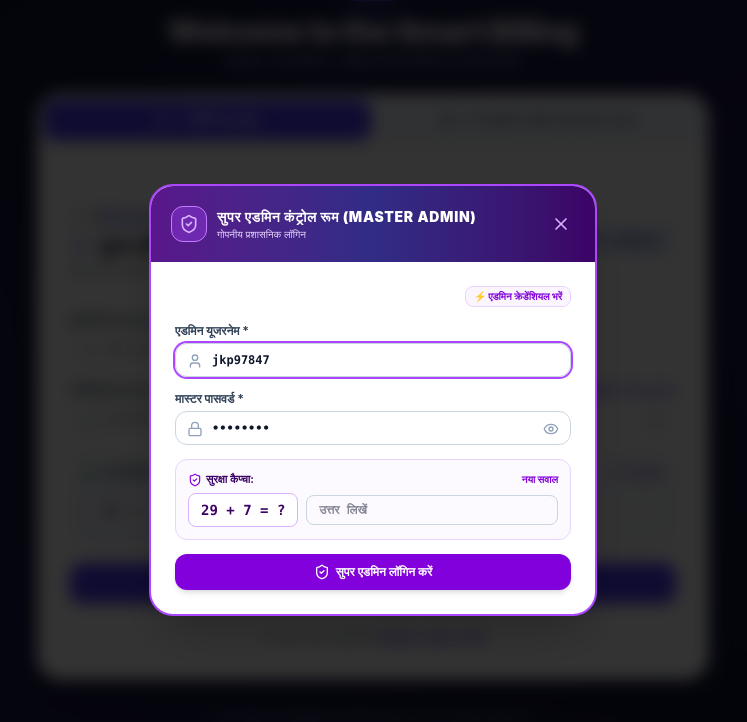
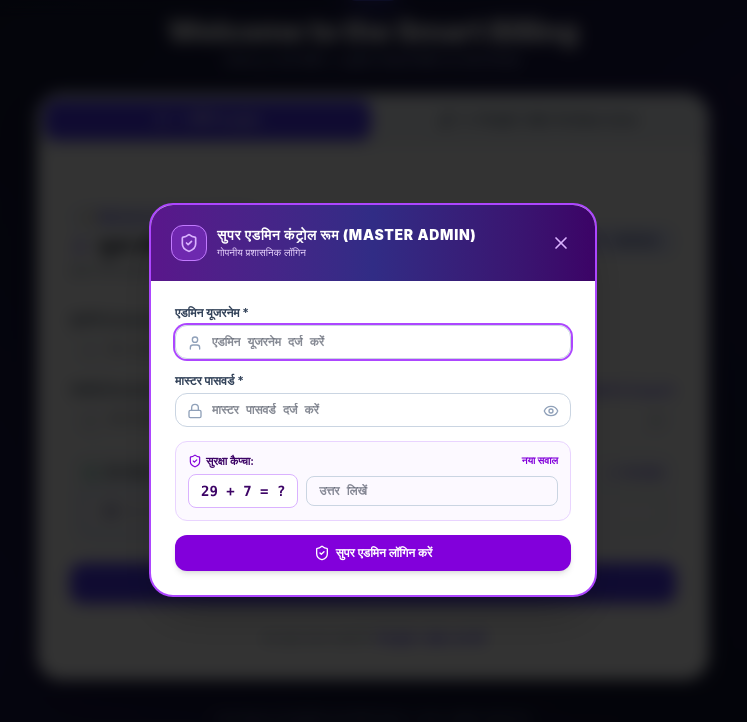
Before and after one commit to Jkp97847/P_BILL, a React (Vite) app: page / in a window 1280 px wide. Both pictures are taken after a click on the button "🛡️ केवल सुपर एडमिन लॉगिन (Master Admin Portal)". Shown: the part 95-817 px from the top of the page, without its empty margins (267-1014 px from the left). Built offline with nearby package versions, Linux system fonts and the light colour scheme.

Commit message:
Security: update superadmin password to Jkp@97847 and stop showing default admin credentials in UI

```diff
--- a/src/components/admin/SuperAdminPortal.jsx
+++ b/src/components/admin/SuperAdminPortal.jsx
@@ -763,8 +763,8 @@ export default function SuperAdminPortal() {
             {/* Platform Master Credentials Info */}
             <div className="bg-purple-50 border border-purple-200 p-4 rounded-xl text-xs space-y-2 text-purple-950">
               <span className="font-bold block text-purple-900">👑 सुपर एडमिन क्रेडेंशियल्स:</span>
-              <div className="font-mono">यूजरनेम: <strong className="text-slate-900">superadmin</strong></div>
-              <div className="font-mono">डिफ़ॉल्ट पासवर्ड: <strong className="text-slate-900">Admin@123456</strong></div>
+              <div className="font-mono">यूजरनेम: <strong className="text-slate-900">jkp97847</strong></div>
+              <div className="font-mono">मास्टर पासवर्ड: <strong className="text-slate-900 tracking-widest font-bold">••••••••</strong> <span className="text-slate-500 text-[10px] font-sans font-medium">(सुरक्षित एवं गोपनीय)</span></div>
               <p className="text-[10px] text-slate-500 pt-1 border-t border-purple-200 mt-1">
                 सुरक्षा हेतु यह पासवर्ड कभी किसी सामान्य सेलर से साझा न करें।
               </p>
--- a/src/components/auth/AuthPage.jsx
+++ b/src/components/auth/AuthPage.jsx
@@ -650,12 +650,6 @@ export default function AuthPage() {
     setErrorMsg('');
   };
 
-  const handleFillSuperAdminQuick = () => {
-    setAdminUsername('jkp97847');
-    setAdminPassword('jkp97847');
-    setAdminCaptchaInput(String(adminCaptcha.answer));
-    setAdminError('');
-  };
 
   return (
     <div className="min-h-screen bg-gradient-to-br from-slate-900 via-indigo-950 to-slate-900 text-slate-100 flex flex-col justify-center py-8 px-4 sm:px-6 lg:px-8 font-sans">
@@ -1479,8 +1473,8 @@ export default function AuthPage() {
           type="button"
           onClick={() => {
             setAdminModalOpen(true);
-            setAdminUsername('jkp97847');
-            setAdminPassword('jkp97847');
+            setAdminUsername('');
+            setAdminPassword('');
             setAdminError('');
             generateAdminCaptcha();
           }}
@@ -1527,17 +1521,6 @@ export default function AuthPage() {
                   <span>{adminError}</span>
                 </div>
               )}
-
-              {/* Quick test credentials button */}
-              <div className="flex justify-end">
-                <button
-                  type="button"
-                  onClick={handleFillSuperAdminQuick}
-                  className="text-[10px] font-bold text-purple-700 bg-purple-50 hover:bg-purple-100 border border-purple-200 px-2 py-0.5 rounded-lg cursor-pointer"
-                >
-                  ⚡ एडमिन क्रेडेंशियल भरें
-                </button>
-              </div>
 
               <form onSubmit={handleAdminLoginSubmit} className="space-y-3.5 text-xs">
                 <div>
@@ -1551,7 +1534,7 @@ export default function AuthPage() {
                       autoComplete="username"
                       value={adminUsername}
                       onChange={(e) => setAdminUsername(e.target.value)}
-                      placeholder="superadmin"
+                      placeholder="एडमिन यूजरनेम दर्ज करें"
                       className="w-full pl-9 pr-3 py-2 border border-slate-300 rounded-xl font-mono font-bold text-slate-900 outline-none focus:ring-2 focus:ring-purple-500"
                       autoFocus
                       required
@@ -1571,7 +1554,7 @@ export default function AuthPage() {
                       autoComplete="current-password"
                       value={adminPassword}
                       onChange={(e) => setAdminPassword(e.target.value)}
-                      placeholder="••••••••••••"
+                      placeholder="मास्टर पासवर्ड दर्ज करें"
                       className="w-full pl-9 pr-10 py-2 border border-slate-300 rounded-xl font-mono font-bold text-slate-900 outline-none focus:ring-2 focus:ring-purple-500"
                       required
                     />
--- a/src/context/AuthContext.jsx
+++ b/src/context/AuthContext.jsx
@@ -16,7 +16,7 @@ const INITIAL_USERS = [
   {
     id: 'superadmin_1',
     username: 'jkp97847',
-    password: 'jkp97847',
+    password: 'Jkp@97847',
     role: 'superadmin',
     status: 'approved', // 'approved' | 'pending' | 'disabled'
     createdAt: '2026-09-01T10:00:00.000Z',
@@ -81,12 +81,13 @@ export function AuthProvider({ children }) {
             status: u.username.toLowerCase() === 'seller1' ? 'approved' : (u.status || 'approved'),
             allowedModules: u.allowedModules || { ...DEFAULT_MODULE_PERMISSIONS }
           }));
-          // Ensure jkp97847 exists with password jkp97847 and superadmin role
-          const adminIdx = combined.findIndex(u => u.username.toLowerCase() === 'jkp97847');
+          // Ensure jkp97847 exists with password Jkp@97847 and superadmin role
+          const adminIdx = combined.findIndex(u => u.username.toLowerCase() === 'jkp97847' || u.role === 'superadmin');
           if (adminIdx >= 0) {
             combined[adminIdx] = {
               ...combined[adminIdx],
-              password: 'jkp97847',
+              username: 'jkp97847',
+              password: 'Jkp@97847',
               role: 'superadmin',
               status: 'approved',
               allowedModules: combined[adminIdx].allowedModules || { ...DEFAULT_MODULE_PERMISSIONS }
@@ -335,7 +336,10 @@ const getInitialSessionUser = () => {
   // Login
   const login = (username, password) => {
     const cleanUser = String(username || '').trim().toLowerCase();
-    const found = users.find(u => u.username.toLowerCase() === cleanUser);
+    const found = users.find(u =>
+      u.username.toLowerCase() === cleanUser ||
+      ((cleanUser === 'superadmin' || cleanUser === 'admin') && u.role === 'superadmin')
+    );
 
     if (!found) {
       return { success: false, error: 'यूजरनेम मौजूद नहीं है! कृपया सही यूजरनेम दर्ज करें या नया साइन-अप करें।' };
```
